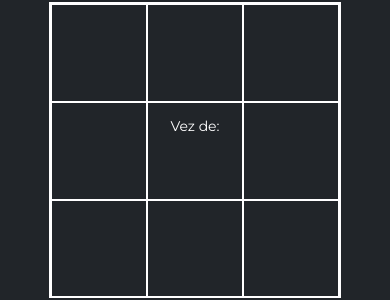
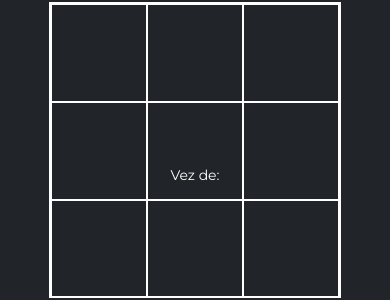
Before and after one commit to thigasfella/tic-tac-toe, a plain HTML site: page index.html in a window 390 px wide. Shown: the part 400-700 px from the top of the page. Drawn offline with Linux system fonts and the light colour scheme; a web font is replaced by a local one.

Commit message:
style_v.3

```diff
--- a/style.css
+++ b/style.css
@@ -293,7 +293,7 @@ body {
         font-weight: 400;
         color: var(--tb-color);
         font-size: 14px;
-        top: 53.5vh;
+
     }
 
     .vez_name {
```
